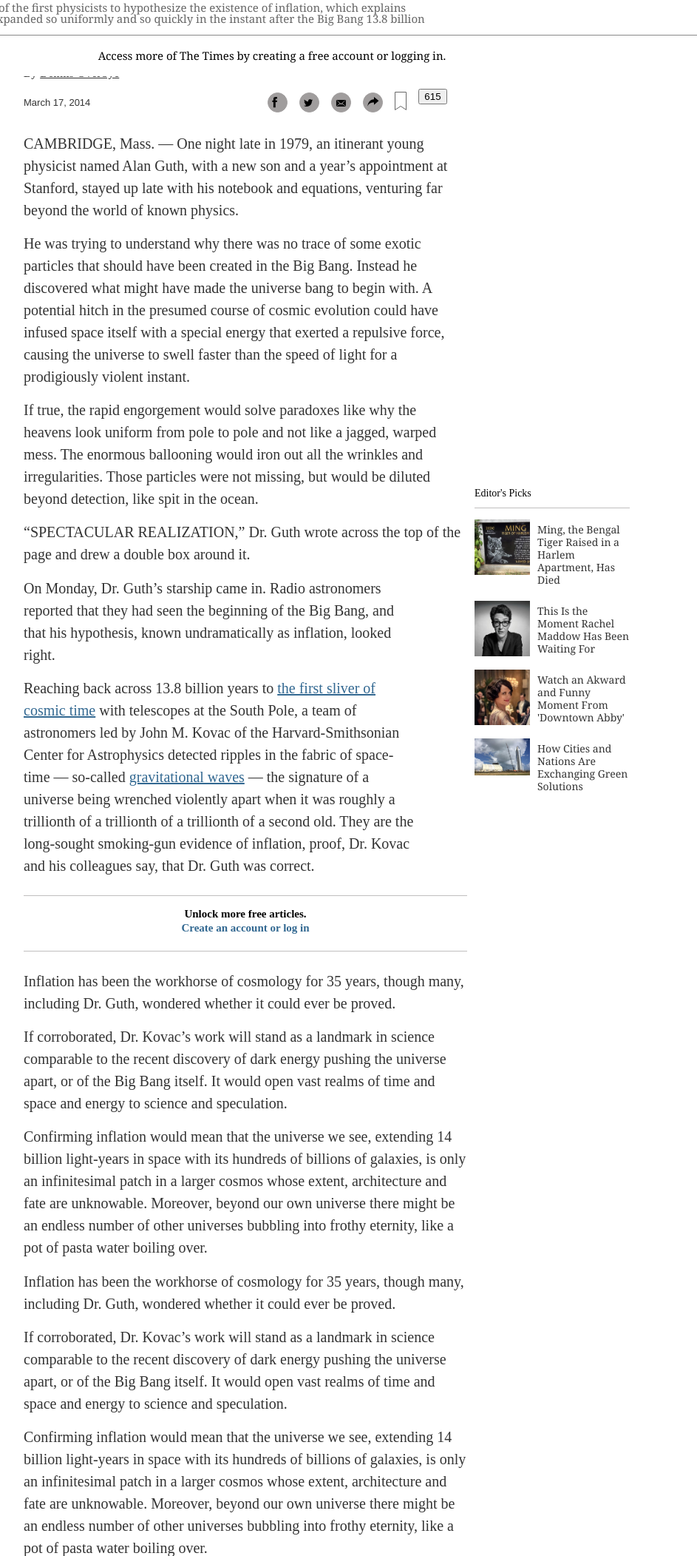
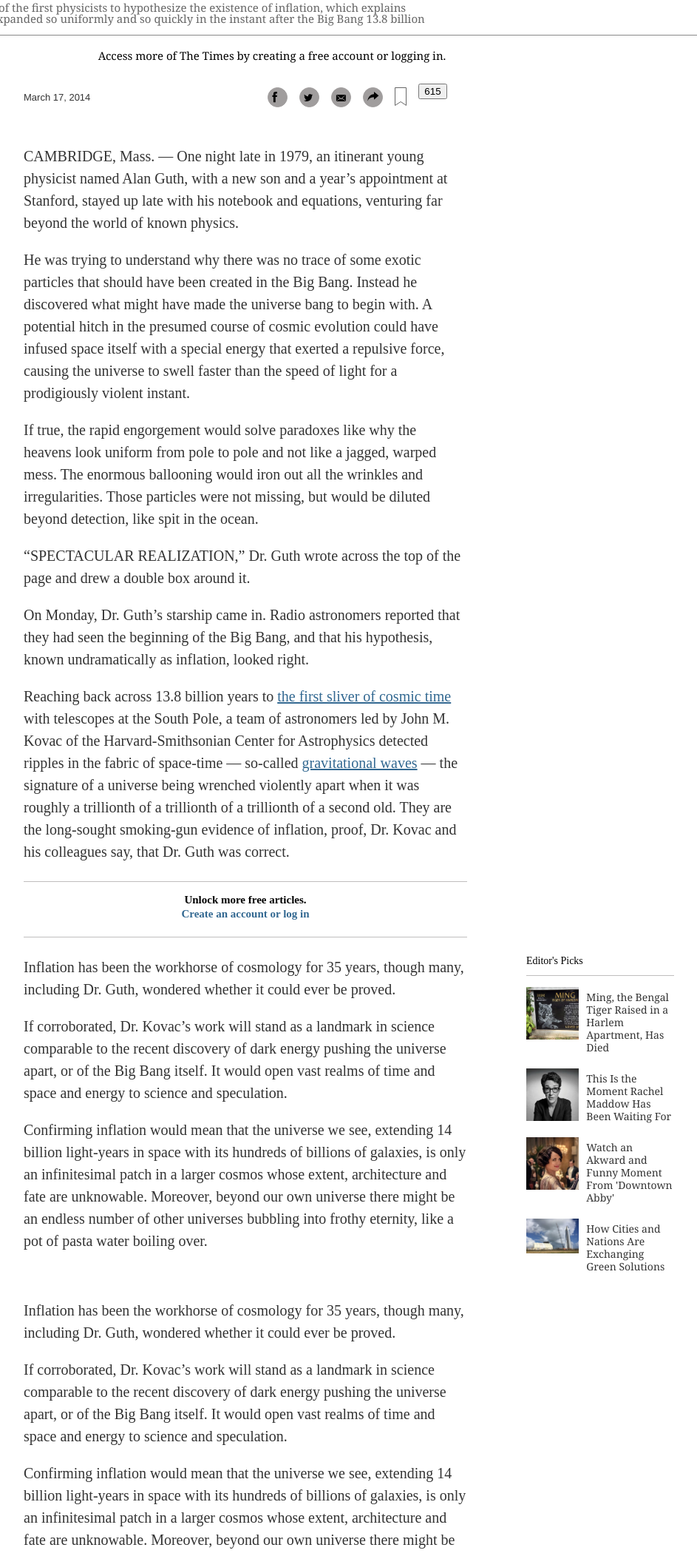
Before and after one commit to shubham14p3/newyork-times-clone, a plain HTML site: page index.html in a window 1280 px wide. Shown: the part 697-2800 px from the top of the page at 74% size, without its empty margins (308-1251 px from the left). Drawn offline with Linux system fonts and the light colour scheme.

Commit message:
fixed issue with aside

```diff
--- a/css/style.css
+++ b/css/style.css
@@ -242,7 +242,6 @@ main {
 
 .first-image {
   width: 945px;
-  height: 531px;
   margin: 0 auto;
   cursor: pointer;
 }
@@ -271,15 +270,14 @@ main {
 .big-first-container {
   display: block;
   width: 100%;
-  height: 70px;
   position: relative;
-  top: 100px;
+  margin: 20px 0;
+  /* top: 100px; */
 }
 
 .first-container {
   width: 600px;
-  height: 70px;
-  margin: 0 auto 20px;
+  margin: 0 auto;
 }
 
 .author {
@@ -339,16 +337,32 @@ a .author {
 .text-section {
   width: 100%;
   position: relative;
-  top: 120px;
   margin-bottom: 16px;
 }
 
 .text {
   font-size: 20px;
   line-height: 1.875rem;
-  margin: 0 auto 15px;
+  margin-bottom: 20px;
   width: 600px;
   color: #333;
+}
+
+.text-holder {
+  margin: 0 auto;
+  width: 600px;
+}
+
+.text-section-grid {
+  display: grid;
+  grid-template-columns: 1fr 1fr 1fr;
+}
+
+.text-holder-fullwidth {
+  max-width: 600px;
+  min-width: 600px;
+  margin: 0;
+  display: inline-block;
 }
 
 .text a {
@@ -376,9 +390,15 @@ a .author {
 /* aside */
 
 .aside {
-  width: 210px;
-  margin: 0 120px 0 75px;
-  float: right;
+  min-width: 0;
+  display: inline-block;
+  /* margin: 0 120px 0 75px; */
+  /* float: right; */
+}
+
+.aside-container {
+  width: 200px;
+  margin: 0 0 0 80px;
 }
 
 .title-two {
--- a/index.html
+++ b/index.html
@@ -85,11 +85,11 @@
         </div>
       </div>
     </section>
-
 </header>
 
-
+<main>
   <article class="text-section">
+    <div class="text-holder">
       <p class="text">
         CAMBRIDGE, Mass. — One night late in 1979, an itinerant young physicist named Alan Guth, with a new son and a year’s appointment at Stanford, stayed up late with his notebook and equations, venturing far beyond the world of known physics.
       </p>
@@ -102,8 +102,39 @@
       <p class="text">
         “SPECTACULAR REALIZATION,” Dr. Guth wrote across the top of the page and drew a double box around it.
       </p>
+    </div>
   </article>
+
+  <article class="text-section">
+    <div class="text-holder">
+      <p class="text">
+        On Monday, Dr. Guth’s starship came in. Radio astronomers reported that they had seen the beginning of the Big Bang, and that his hypothesis, known undramatically as inflation, looked right.
+      </p>
+      <p class="text">
+        Reaching back across 13.8 billion years to <a href="#">the first sliver of cosmic time</a> with telescopes at the South Pole, a team of astronomers led by John M. Kovac of the Harvard-Smithsonian Center for Astrophysics detected ripples in the fabric of space-time — so-called <a href="#">gravitational waves</a> — the signature of a universe being wrenched violently apart when it was roughly a trillionth of a trillionth of a trillionth of a second old. They are the long-sought smoking-gun evidence of inflation, proof, Dr. Kovac and his colleagues say, that Dr. Guth was correct.
+      </p>
+      <div class="mini-section">
+        <ul><li>Unlock more free articles.</li></ul>
+        <a href="#">Create an account or log in</a>
+      </div>
+    </div>
+  </article>
+
+  <article class="text-section text-section-grid">
+    <div class=""></div>
+    <div class="text-holder">
+      <p class="text">
+        Inflation has been the workhorse of cosmology for 35 years, though many, including Dr. Guth, wondered whether it could ever be proved.
+      </p>
+      <p class="text">
+        If corroborated, Dr. Kovac’s work will stand as a landmark in science comparable to the recent discovery of dark energy pushing the universe apart, or of the Big Bang itself. It would open vast realms of time and space and energy to science and speculation.
+      </p>
+      <p class="text">
+        Confirming inflation would mean that the universe we see, extending 14 billion light-years in space with its hundreds of billions of galaxies, is only an infinitesimal patch in a larger cosmos whose extent, architecture and fate are unknowable. Moreover, beyond our own universe there might be an endless number of other universes bubbling into frothy eternity, like a pot of pasta water boiling over.
+      </p>
+    </div>
     <aside class="aside">
+      <div class="aside-container">
         <h2 class="title-two">Editor's Picks</h2>
         <article>
           <a href="#" class="link-photo">
@@ -137,19 +168,12 @@
             <h3 class="article-title">How Cities and Nations Are Exchanging Green Solutions</h3>
           </a>
         </article>
+      </div>
     </aside>
+  </article>
 
   <article class="text-section">
-  <p class="text">
-    On Monday, Dr. Guth’s starship came in. Radio astronomers reported that they had seen the beginning of the Big Bang, and that his hypothesis, known undramatically as inflation, looked right.
-  </p>
-  <p class="text">
-    Reaching back across 13.8 billion years to <a href="#">the first sliver of cosmic time</a> with telescopes at the South Pole, a team of astronomers led by John M. Kovac of the Harvard-Smithsonian Center for Astrophysics detected ripples in the fabric of space-time — so-called <a href="#">gravitational waves</a> — the signature of a universe being wrenched violently apart when it was roughly a trillionth of a trillionth of a trillionth of a second old. They are the long-sought smoking-gun evidence of inflation, proof, Dr. Kovac and his colleagues say, that Dr. Guth was correct.
-  </p>
-  <div class="mini-section">
-    <ul><li>Unlock more free articles.</li></ul>
-    <a href="#">Create an account or log in</a>
-  </div>
+    <div class="text-holder">
       <p class="text">
         Inflation has been the workhorse of cosmology for 35 years, though many, including Dr. Guth, wondered whether it could ever be proved.
       </p>
@@ -159,19 +183,11 @@
       <p class="text">
         Confirming inflation would mean that the universe we see, extending 14 billion light-years in space with its hundreds of billions of galaxies, is only an infinitesimal patch in a larger cosmos whose extent, architecture and fate are unknowable. Moreover, beyond our own universe there might be an endless number of other universes bubbling into frothy eternity, like a pot of pasta water boiling over.
       </p>
+    </div>
   </article>
+
   <article class="text-section">
-  <p class="text">
-    Inflation has been the workhorse of cosmology for 35 years, though many, including Dr. Guth, wondered whether it could ever be proved.
-  </p>
-  <p class="text">
-    If corroborated, Dr. Kovac’s work will stand as a landmark in science comparable to the recent discovery of dark energy pushing the universe apart, or of the Big Bang itself. It would open vast realms of time and space and energy to science and speculation.
-  </p>
-  <p class="text">
-    Confirming inflation would mean that the universe we see, extending 14 billion light-years in space with its hundreds of billions of galaxies, is only an infinitesimal patch in a larger cosmos whose extent, architecture and fate are unknowable. Moreover, beyond our own universe there might be an endless number of other universes bubbling into frothy eternity, like a pot of pasta water boiling over.
-  </p>
-</article>
-<article class="text-section">
+    <div class="text-holder">
       <p class="text">
         <strong class="text-title">‘As Big as It Gets’</strong>
       </p>
@@ -190,7 +206,9 @@
       <p class="text">
         Dr. Kovac and his collaborators, working in an experiment known as Bicep, for Background Imaging of Cosmic Extragalactic Polarization, reported their results in a scientific briefing at the Center for Astrophysics here on Monday and in a set of papers submitted to The Astrophysical Journal.
       </p>
+    </div>
   </article>
+
   <div class="second-container">
     <header class="second-title">
       <h1 class="container-header">The Theory of Inflation</h1>
@@ -248,7 +266,9 @@
       </div>
     </div>
   </div>
+
   <article class="text-section">
+    <div class="text-holder">
       <p class="text">
         Dr. Kovac said the chance that the results were a fluke was only one in 10 million.
       </p>
@@ -267,6 +287,7 @@
       <p class="text">
         Andrei Linde of Stanford, a prolific theorist who first described the most popular variant of inflation, known as chaotic inflation, in 1983, was about to go on vacation in the Caribbean last week when Chao-Lin Kuo, a Stanford colleague and a member of Dr. Kovac’s team, <a href="#">knocked on his door with a bottle of Champagne</a> to tell him the news.
       </p>
+    </div>
   </article>
 
   <figure class="main-video" >
@@ -321,6 +342,7 @@
       “The South Pole is the closest you can get to space and still be on the ground,” Dr. Kovac said. He has been there 23 times, he said, wintering over in 1994. “I’ve been hooked ever since,” he said.
     </p>
   </article>
+
   <div>
     <figure class="photo-wrapper">
     <center>  <img src="images/second-image.jpg" alt=""></center>
@@ -332,6 +354,7 @@
       </figcaption>
     </figure>
   </div>
+
   <article class="text-section">
     <p class="text">
       In 2002, he was part of a team that discovered that the microwave radiation was polarized, meaning the light waves had a slight preference to vibrate in one direction rather than another.
@@ -391,6 +414,7 @@
       “If you trace your cosmic roots,” said Abraham Loeb, a Harvard-Smithsonian astronomer who was not part of the team, “you wind up at inflation.”
     </p>
   </article>
+
   <div class="bottom-of-article">
     <div class="bottom-text">
         A version of this article appears in print on March 18, 2014, Section A, Page 1 of the New York edition with the headline: Space Ripples Reveal Big Bang’s Smoking Gun.
@@ -423,6 +447,7 @@
       </div>
     </div>
   </div>
+
   <div class="bigger-container">
     <div class="big-row">
       <div class="first-row">
@@ -586,6 +611,7 @@
       </ul>
     </div>
   </div>
+
   <div id="bottom-navigation-bar"> <!--Bottom Nav Bar-->
 
     <div class="bottom-header">
@@ -847,6 +873,10 @@
       </div>
     </div>
   </div>
+
+</main>
+
+
 <footer>
   <div id="footer">
     <ul class="last-list">
@@ -893,5 +923,6 @@
       </div>
 </div>
 </footer>
+
 </body>
 </html>
```
Lines whose indentation alone changed are shown as unchanged.
